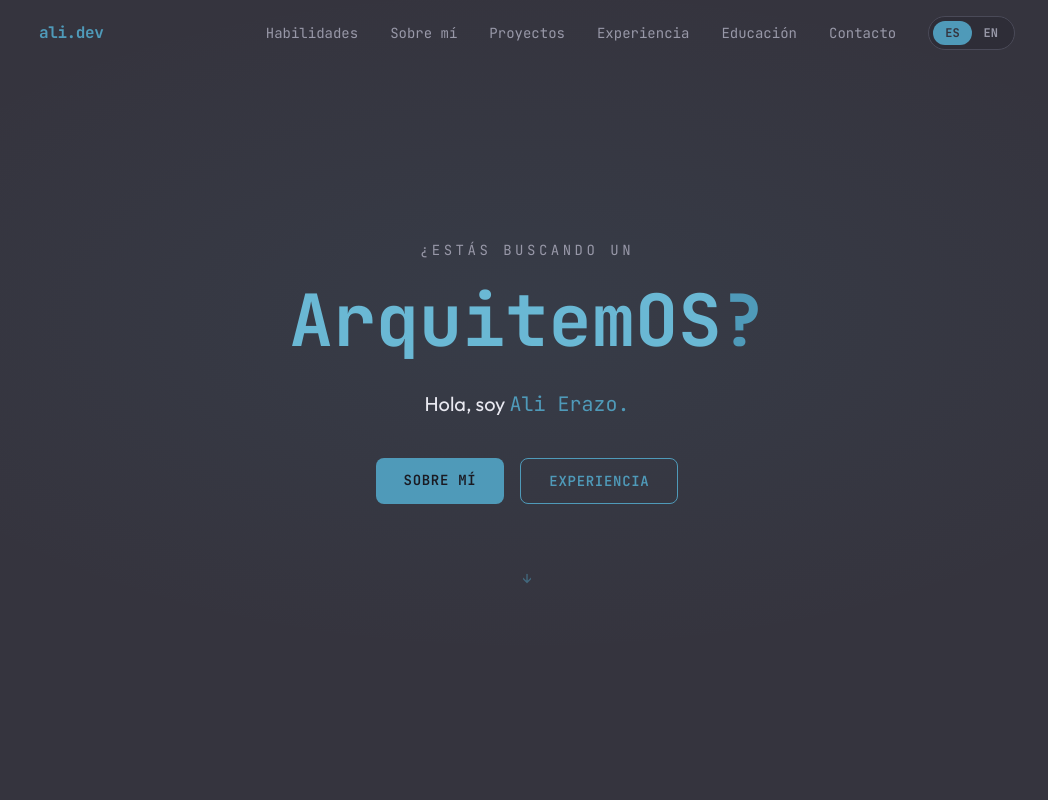
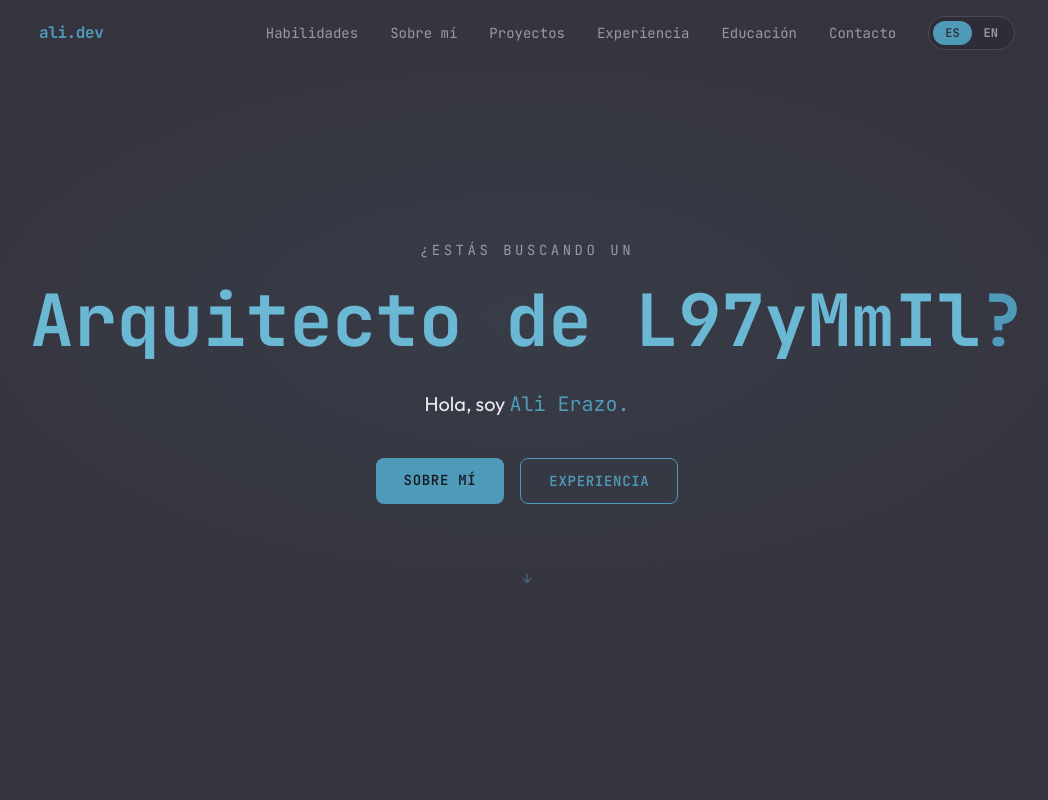
Before and after one commit to AkkuV2/web-portfolio, a React (Vite) app: page / in a window 1280 px wide. Shown: the top 800 px of the page, without its empty margins (113-1161 px from the left). Built offline with nearby package versions, Linux system fonts and the light colour scheme.

Commit message:
test hero 2

```diff
--- a/src/i18n/dictionary.ts
+++ b/src/i18n/dictionary.ts
@@ -120,7 +120,7 @@ export const dictionary = {
       lookingFor: '¿Estás buscando un',
 
       titlePrefix: '¿Estás buscando un ',
-      titleWords: ['Analista', 'Desarrollador', 'Arquitecto'],
+      titleWords: ['Analista de software', 'Desarrollador de software', 'Arquitecto de software'],
       titleSuffix: '?',
       greeting: 'Hola, soy ',
       name: 'Ali Erazo',
```
